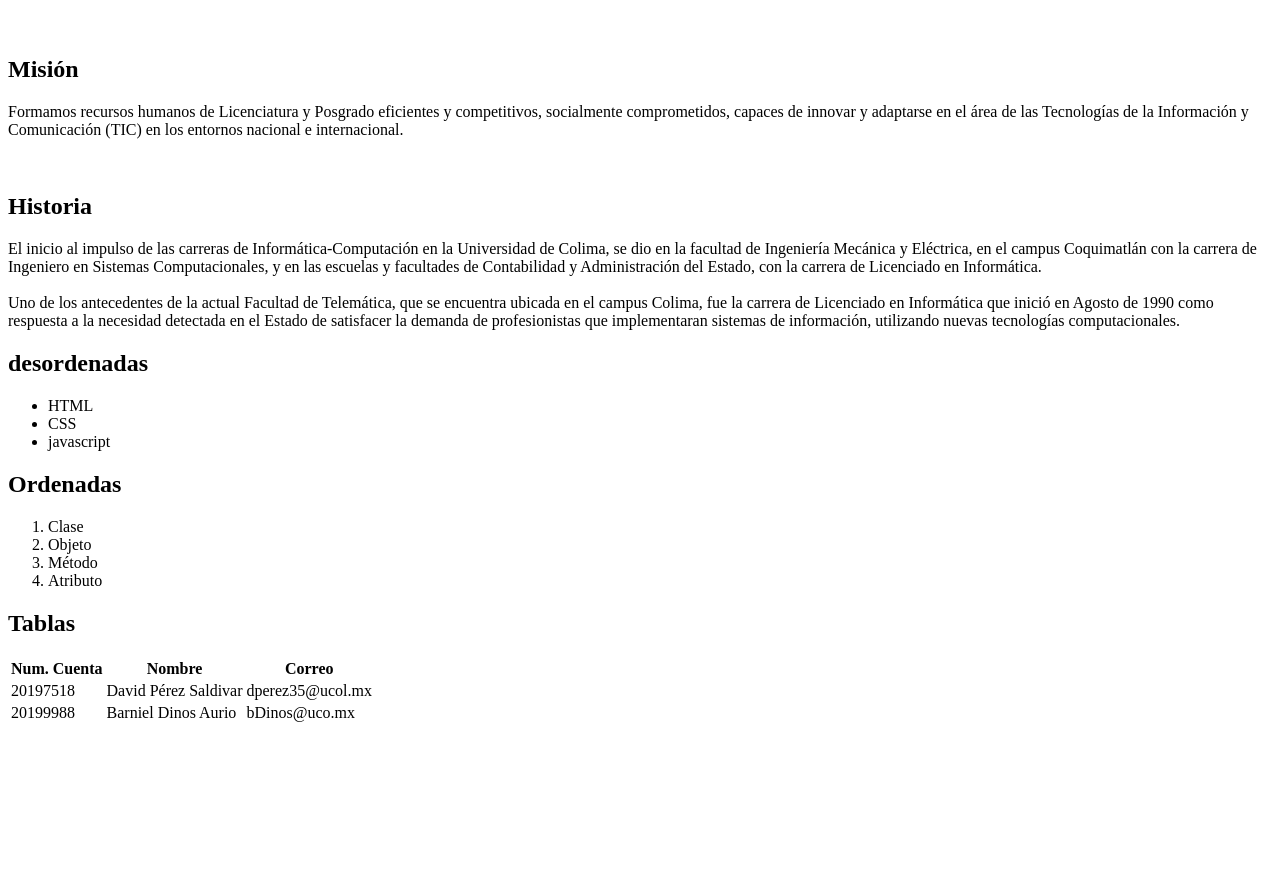
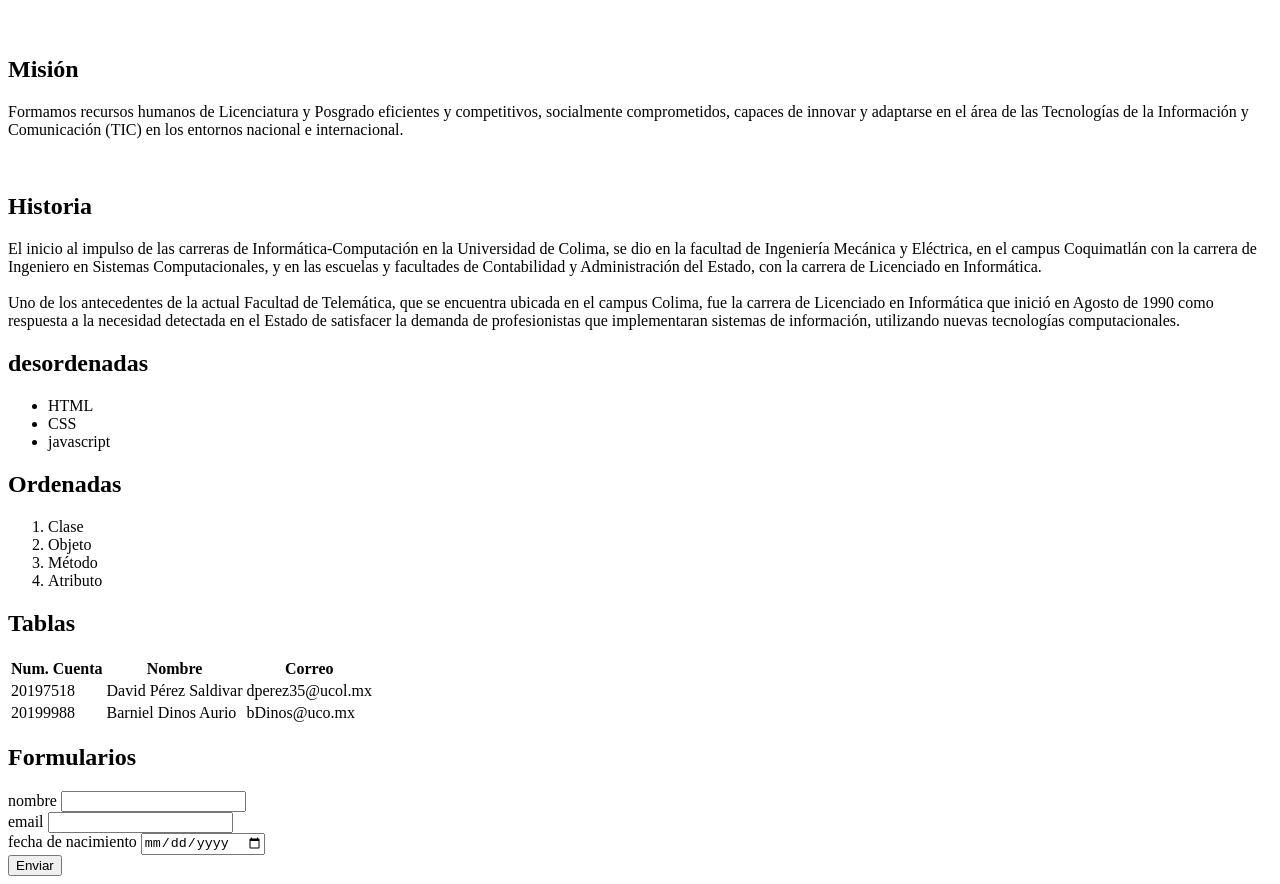
Before and after one commit to Stridentdread98/01Elementos_html, a plain HTML site: page Index.html in a window 1280 px wide. Shown: the part 66-950 px from the top of the page. Before the commit the page ends 800 px from the top, so only its background shows below. Drawn offline with Linux system fonts and the light colour scheme.

Commit message:
formularios

```diff
--- a/Index.html
+++ b/Index.html
@@ -49,5 +49,22 @@
                  <td>bDinos@uco.mx</td>
              </tr>
          </table>
+
+         <h2>Formularios</h2>
+         <div>
+            <form></form>  <!-- <form action="Xarchivo.php" method="POST"> </form> -->
+                <label for="nombre">nombre</label>
+                <input type="text" id="nombre">
+<br>
+                <label for="email">email</label>
+                <input type="email" id="email"></input>
+            <br>
+                <label for="fnacimiento">fecha de nacimiento</label>
+                <input type="date" id="nacimiento"></input>
+            </form>
+        </div>
+
+        <div><button type="submit">Enviar</button></div>
+
 </body>
 </html>
```
